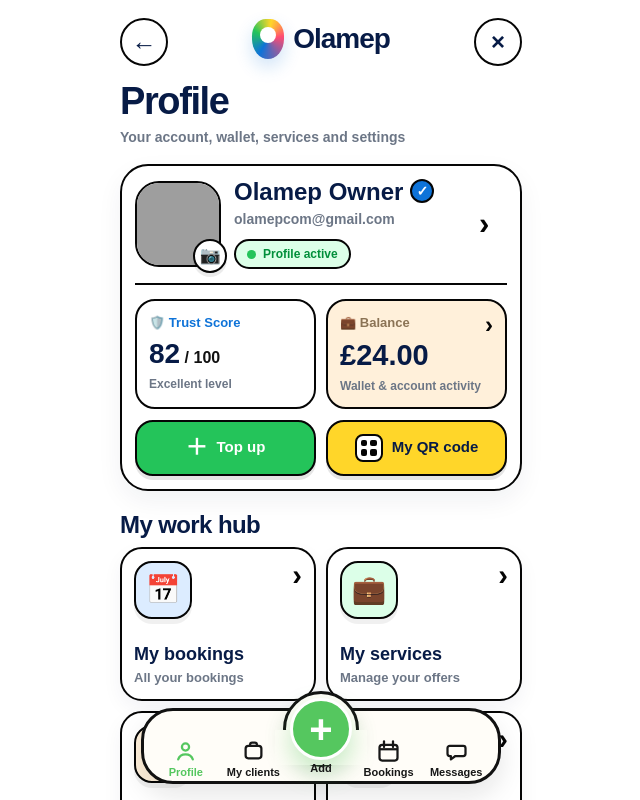
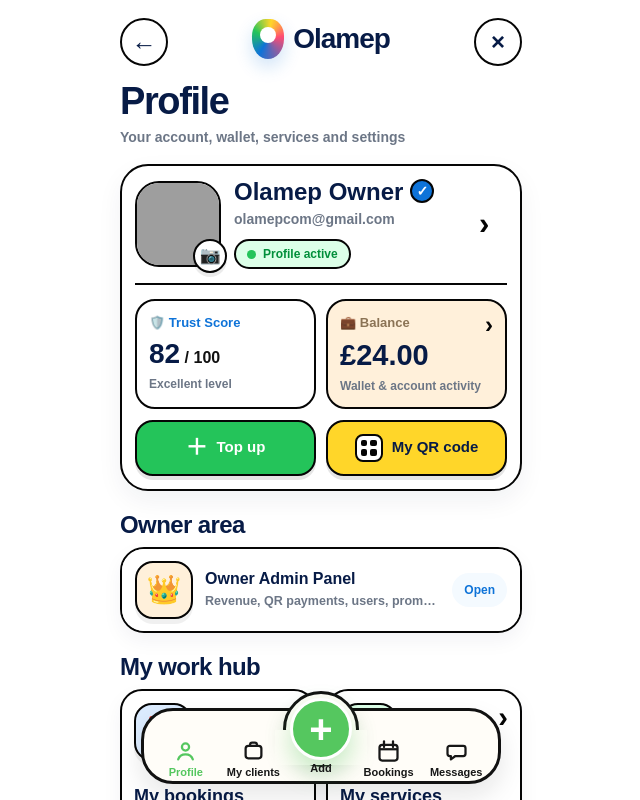
Before and after one commit to bellasalon4u-source/mapbookapp, a Next.js app: page /profile in a window 1280 px wide. Shown: the top 800 px of the page, without its empty margins (319-959 px from the left). Built offline with nearby package versions, Linux system fonts and the light colour scheme; grey boxes are pictures that could not be loaded.

Commit message:
Add owner admin entry to profile

```diff
--- a/app/profile/page.tsx
+++ b/app/profile/page.tsx
@@ -76,6 +76,8 @@ type ListAction = {
   icon: string;
   bg: string;
 };
+
+const OWNER_EMAIL = 'olamepcom@gmail.com';
 
 const BRAND = {
   navy: '#071b46',
@@ -492,6 +494,34 @@ function getText(language: AppLanguage) {
   return profileTexts[language] || profileTexts.EN;
 }
 
+function getOwnerText(language: AppLanguage) {
+  if (language === 'RU') {
+    return {
+      title: 'Панель владельца',
+      admin: 'Owner Admin Panel',
+      adminHint: 'Доход, QR-платежи, пользователи, реклама и управление платформой',
+    };
+  }
+
+  if (language === 'UA') {
+    return {
+      title: 'Панель власника',
+      admin: 'Owner Admin Panel',
+      adminHint: 'Дохід, QR-платежі, користувачі, реклама та керування платформою',
+    };
+  }
+
+  return {
+    title: 'Owner area',
+    admin: 'Owner Admin Panel',
+    adminHint: 'Revenue, QR payments, users, promotions and platform control',
+  };
+}
+
+function isOwnerProfile(profile: UserProfile) {
+  return String(profile.email || '').trim().toLowerCase() === OWNER_EMAIL;
+}
+
 function OlamepLogo() {
   return (
     <div style={{ display: 'inline-flex', alignItems: 'center', justifyContent: 'center', gap: 9 }}>
@@ -649,6 +679,8 @@ export default function ProfilePage() {
   }, []);
 
   const text = useMemo(() => getText(language), [language]);
+  const ownerText = useMemo(() => getOwnerText(language), [language]);
+  const isOwner = useMemo(() => isOwnerProfile(profile), [profile]);
 
   const mainActions: MainAction[] = [
     {
@@ -682,6 +714,17 @@ export default function ProfilePage() {
       route: '/profile/clients',
       icon: '🤝',
       bg: BRAND.softPink,
+    },
+  ];
+
+  const ownerActions: ListAction[] = [
+    {
+      id: 'ownerAdmin',
+      title: ownerText.admin,
+      hint: ownerText.adminHint,
+      route: '/admin',
+      icon: '👑',
+      bg: BRAND.softOrange,
     },
   ];
 
@@ -1172,6 +1215,13 @@ export default function ProfilePage() {
           </div>
         </section>
 
+        {isOwner ? (
+          <>
+            <SectionTitle title={ownerText.title} />
+            <ListSection items={ownerActions} openText={text.open} router={router} />
+          </>
+        ) : null}
+
         <SectionTitle title={text.workHub} />
 
         <section
```
